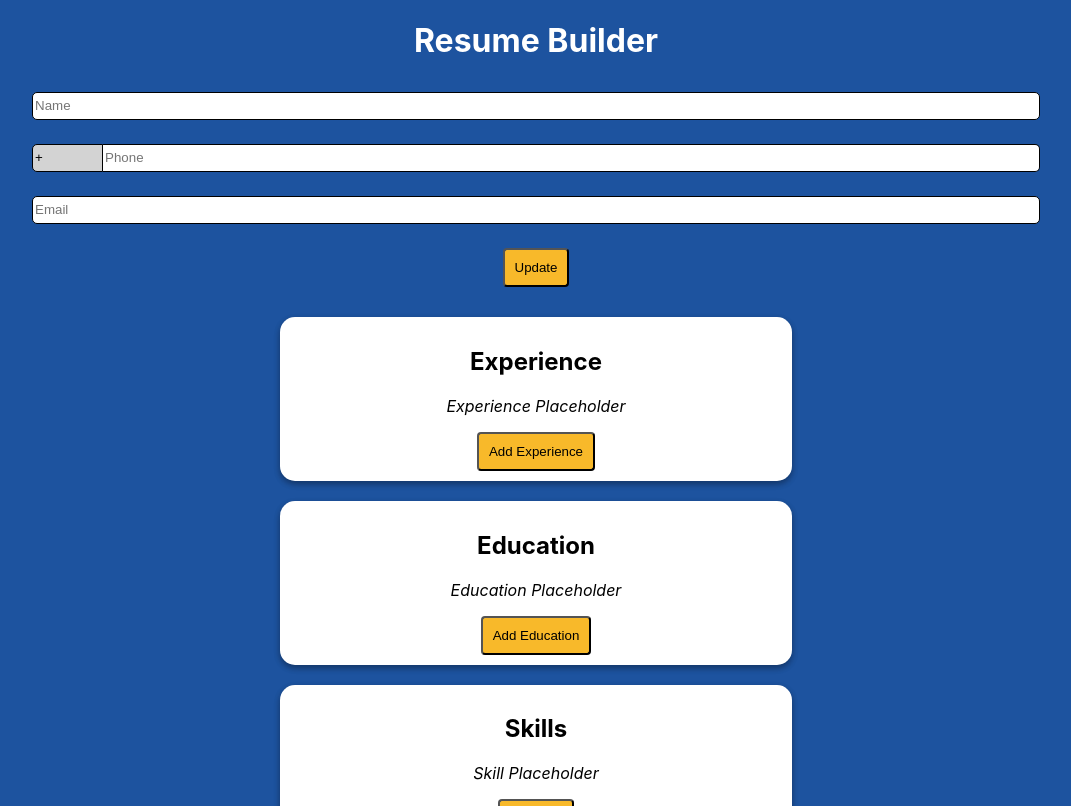
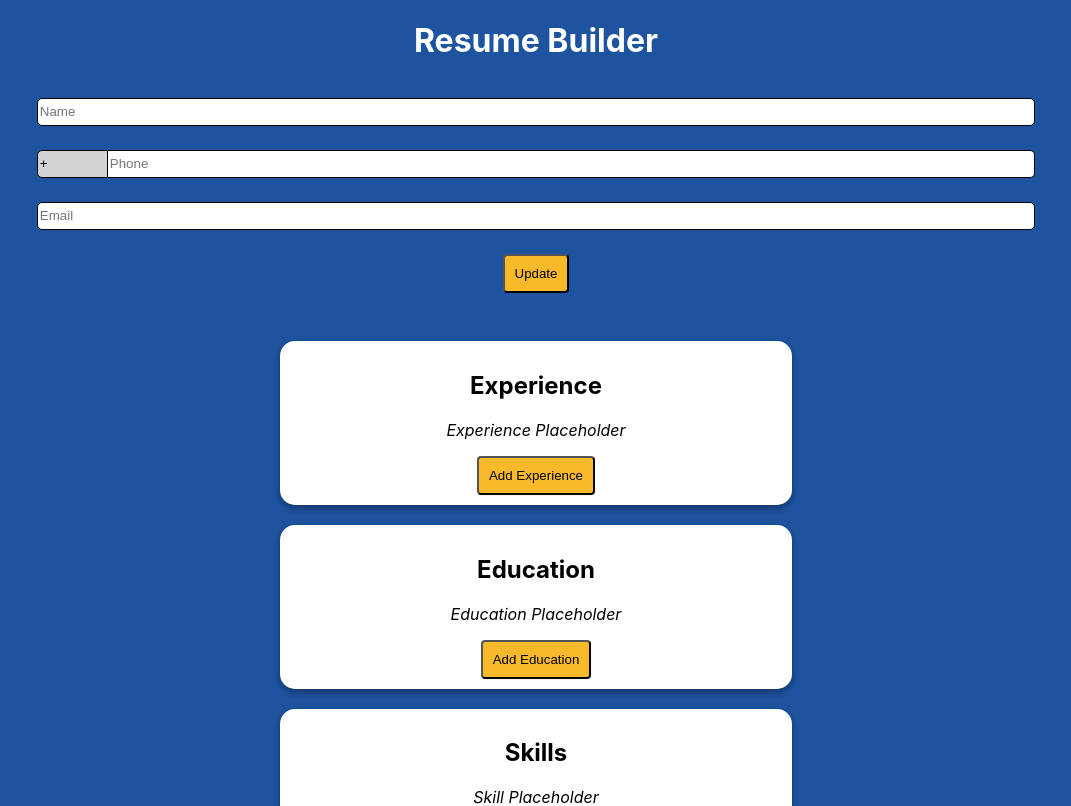
Before and after one commit to MLH-Fellowship/orientation-project-js-23.FAL.A, a React (Create React App) app: page / in a window 1280 px wide. Shown: the top 806 px of the page, without its empty margins (104-1175 px from the left). Built offline with nearby package versions, Linux system fonts and the light colour scheme.

Commit message:
Fix PersonalInfoForm styles

```diff
--- a/src/components/PersonalInfoForm.css
+++ b/src/components/PersonalInfoForm.css
@@ -2,8 +2,8 @@
   display: flex;
   flex-direction: column;
   align-items: center;
-  margin-bottom: 20px;
-  padding: 10px;
+  margin-bottom: 2rem;
+  padding: 1rem;
 }
 
 .personal-form {
@@ -22,7 +22,6 @@
 .phone-form-item {
   display: flex;
   width: 100%;
-  /* justify-content: space-around; */
   align-items: center;
 }
 
```
